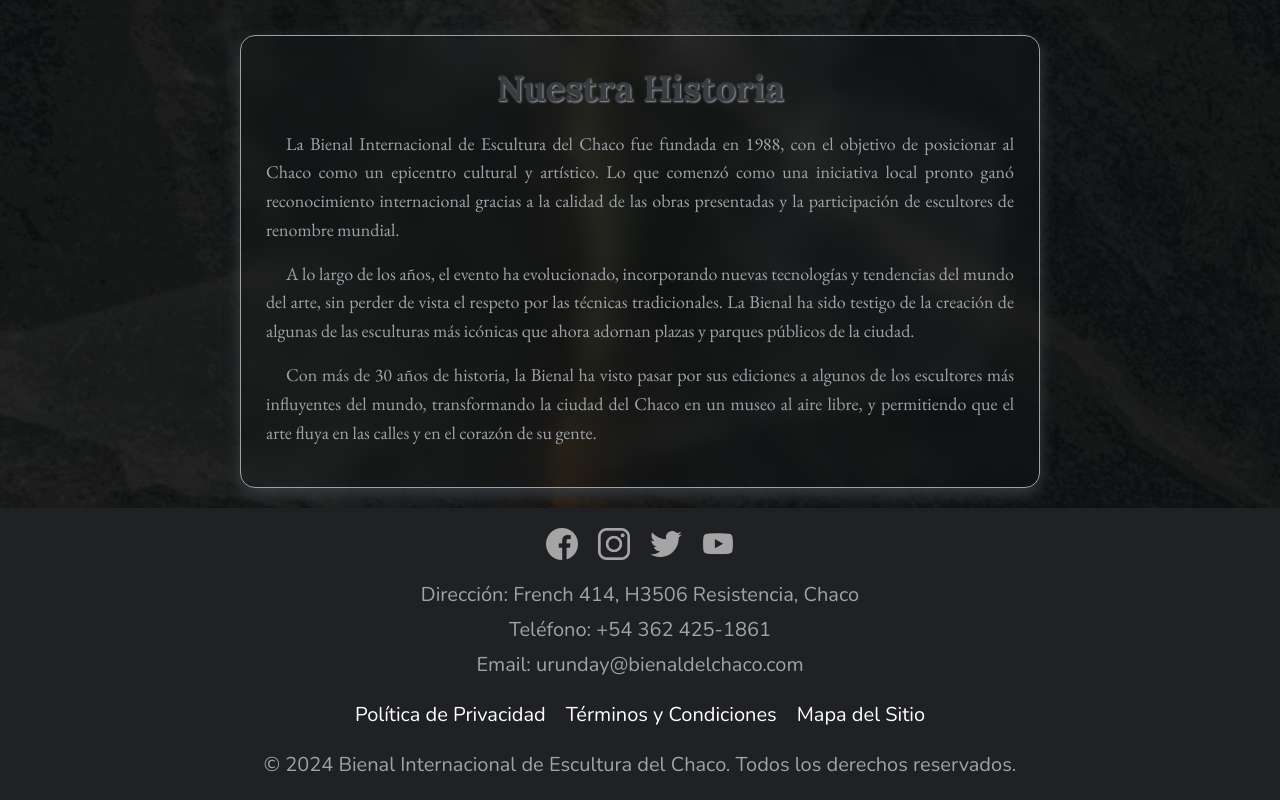
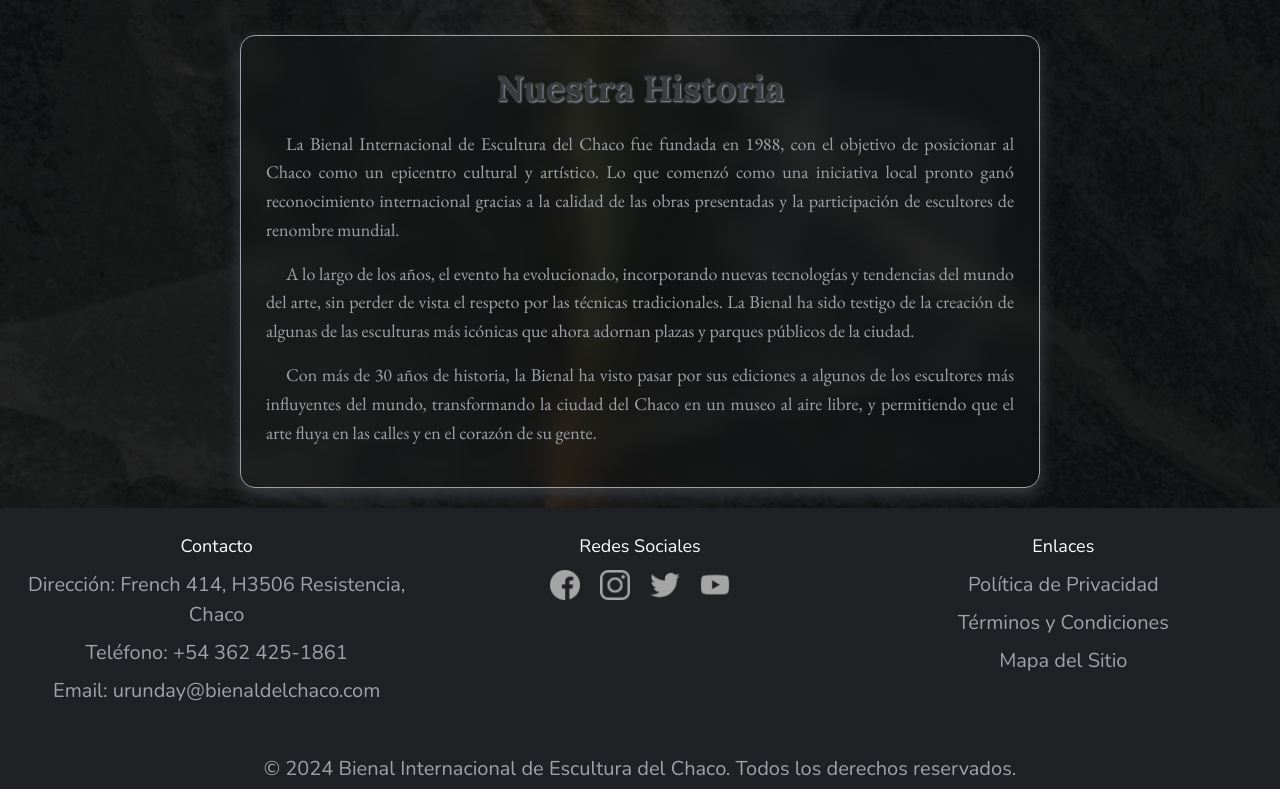
Before and after one commit to miguet22/TPI_DesarrolloDeSw, a React (Vite) app in the folder my-project/: page / in a window 1280 px wide. Shown: the part 911-1711 px from the top of the page. Built offline with nearby package versions, Linux system fonts and the light colour scheme.

Commit message:
footer modificado

```diff
--- a/my-project/public/css/footer.css
+++ b/my-project/public/css/footer.css
@@ -1,8 +1,38 @@
 footer {
     background-color: #1f2124;
     color: #9fa3a9;
-    padding: 20px;
+    padding: 5px;
+    display: flex;
+    justify-content: space-between;
+    flex-wrap: wrap;
     text-align: center;
+}
+
+.footer-column {
+    flex: 1;
+    margin: 20px;
+}
+
+.footer-column h3 {
+    color: #fff;
+    margin-bottom: 10px;
+    font-size: 18px;
+}
+
+.footer-column p,
+.footer-column a {
+    color: #9fa3a9;
+    text-decoration: none;
+    margin-bottom: 8px;
+}
+
+.footer-column a {
+    display: block; /* Cada enlace ocupará una nueva línea */
+}
+
+.footer-column a:hover {
+    color: #fff;
+    text-decoration: underline;
 }
 
 .social-media {
@@ -23,8 +53,8 @@ footer {
 }
 
 .social-media img {
-    width: 32px;
-    height: 32px;
+    width: 30px;
+    height: 30px;
     vertical-align: middle;
     transition: opacity 0.3s;
 }
@@ -33,25 +63,10 @@ footer {
     opacity: 0.7;
 }
 
-.footer-info {
-    margin-bottom: 20px;
-}
-
-.footer-info p {
-    margin: 5px 0;
-}
-
-.footer-links a {
-    color: #fff;
-    text-decoration: none;
-    margin: 0 10px;
-}
-
-.footer-links a:hover {
-    text-decoration: underline;
-}
-
 .footer-bottom {
+    width: 100%;
+    text-align: center;
     margin-top: 20px;
     font-size: 14px;
+    color: #9fa3a9;
 }
--- a/my-project/src/views/components/footer.jsx
+++ b/my-project/src/views/components/footer.jsx
@@ -3,6 +3,14 @@ import '/public/css/footer.css';
 const Footer = () => {
   return (
     <footer>
+      <div className="footer-column">
+        <h3>Contacto</h3>
+        <p>Dirección: French 414, H3506 Resistencia, Chaco</p>
+        <p>Teléfono: +54 362 425-1861</p>
+        <p>Email: urunday@bienaldelchaco.com</p>
+      </div>
+      <div className="footer-column">
+        <h3>Redes Sociales</h3>
         <div className="social-media">
           <ul>
             <li>
@@ -22,17 +30,14 @@ const Footer = () => {
             </li>
             <li>
               <a href="https://www.youtube.com/BienaldelChaco" target="_blank" rel="noopener noreferrer">
-                   <img src="/public/img/youtube.png" alt="YT" />
+                <img src="/public/img/youtube.png" alt="YouTube" />
               </a>
             </li>
           </ul>
         </div>
-      <div className="footer-info">
-        <p>Dirección:  French 414, H3506 Resistencia, Chaco</p>
-        <p>Teléfono: +54 362 425-1861</p>
-        <p>Email: urunday@bienaldelchaco.com </p>
       </div>
-      <div className="footer-links">
+      <div className="footer-column">
+        <h3>Enlaces</h3>
         <a href="#">Política de Privacidad</a>
         <a href="#">Términos y Condiciones</a>
         <a href="#">Mapa del Sitio</a>
```
Lines whose indentation alone changed are shown as unchanged.
